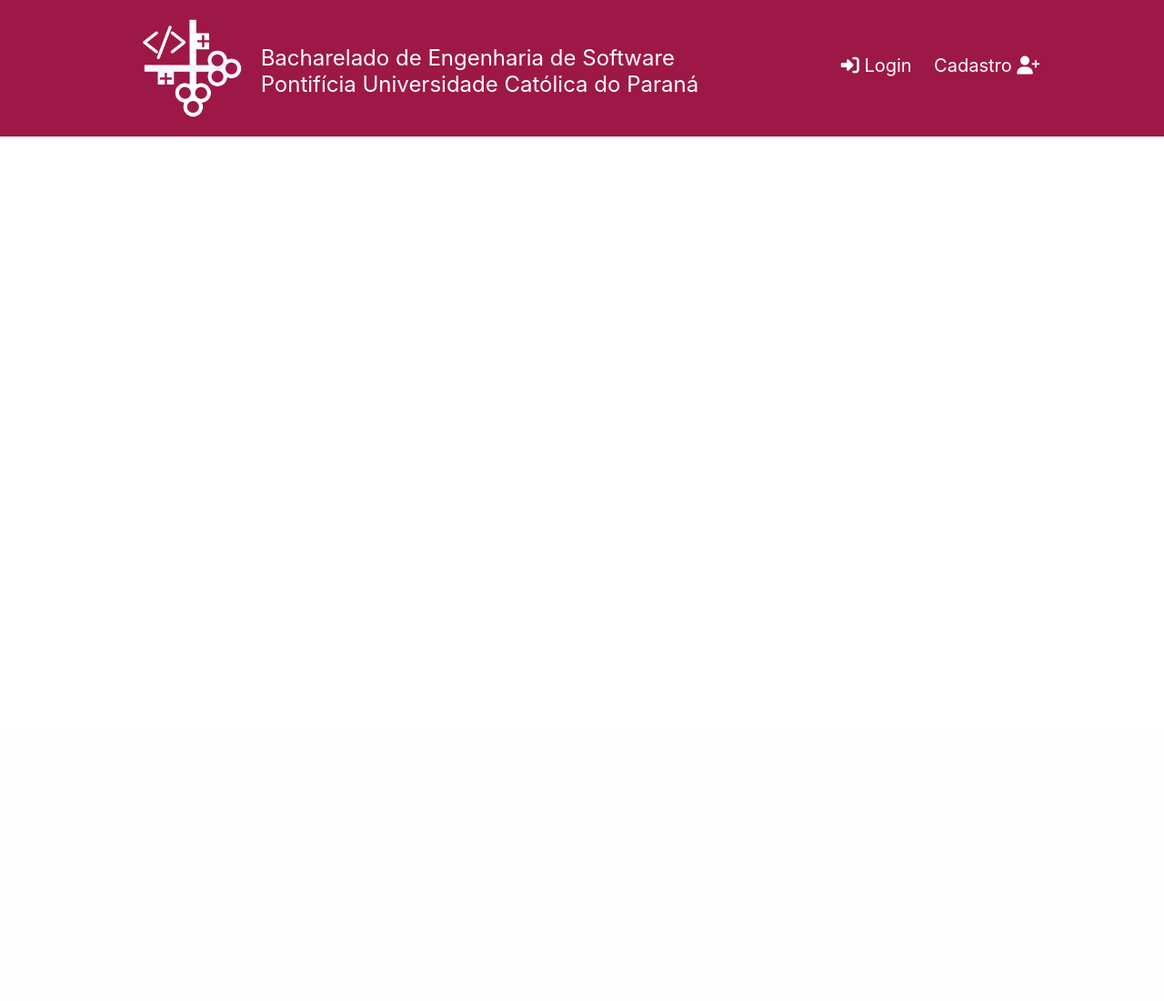
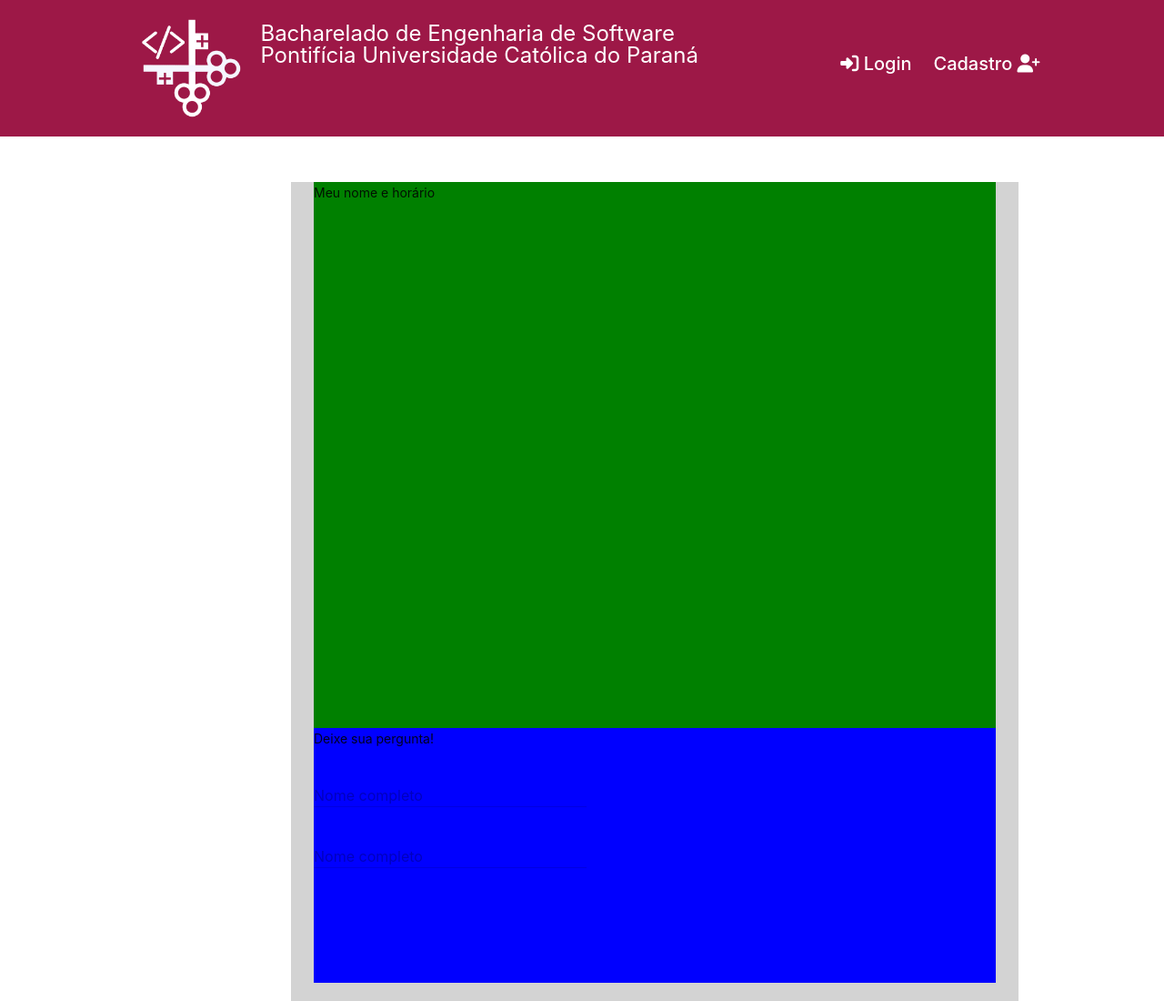
Before and after one commit to Alessandro-Schmidt/PJBL_Site_BES, a PHP site: page /Pages/FAQ_user_externo/index.html in a window 1280 px wide. Shown: the whole page at 91% size. Before the commit the page ends 150 px from the top, so only its background shows below. Run offline with PHP 8.4, Linux system fonts and the light colour scheme; some libraries are stand-ins or nearby versions.

Commit message:
CARA QUE ODIO DESSE PROJETO

```diff
--- a/Pages/FAQ_user_externo/index.html
+++ b/Pages/FAQ_user_externo/index.html
@@ -8,8 +8,11 @@
     <link rel="stylesheet" href="../FAQ_user_externo/styles/styles_FAQ.css">
     <link rel="stylesheet" href="../../styles/styles_index.css">
     <link rel="shortcut icon" href="../../img/logo_vazada_vermelha.png" type="image/x-icon">
-     <!--Font Awesome-->
      <script src="https://kit.fontawesome.com/95b08d3090.js" crossorigin="anonymous"></script>
+     <script src="https://code.getmdl.io/1.3.0/material.min.js"></script>
+    <link rel="stylesheet" href="https://code.getmdl.io/1.3.0/material.indigo-pink.min.css">
+    <!-- Material Design icon font -->
+    <link rel="stylesheet" href="https://fonts.googleapis.com/icon?family=Material+Icons">
 </head>
 <body>
     <header>
@@ -26,8 +29,32 @@
         </nav>
     </header>
     <main>
-        <div class="card_pergunta">
+        <div class="container_FAQ">
+            <div class="conteudo_FAQ">
+                <!--card da pergunta-->
+                <div class="car_pergunta">
+                    <div class="infos_pergunta">
+                        <p>Meu nome e horário</p>
+                    </div>
 
+                </div>
+            </div>
+            <div class="deixar_pergunta">
+                <div>
+                    <p>Deixe sua pergunta!</p>
+                <form action="#">
+                <div class="mdl-textfield mdl-js-textfield mdl-textfield--floating-label">
+                    <input class="mdl-textfield__input" type="text" id="nome">
+                    <label class="mdl-textfield__label" for="nome">Nome completo</label>
+                </div>
+                </form>
+                <div class="mdl-textfield mdl-js-textfield mdl-textfield--floating-label">
+                    <input class="mdl-textfield__input" type="text" id="pergunta">
+                    <label class="mdl-textfield__label" for="pergunta">Nome completo</label>
+                </div>
+                </form>
+                </div>
+            </div>
         </div>
     </main>
 </body>
--- a/Pages/FAQ_user_externo/styles/styles_FAQ.css
+++ b/Pages/FAQ_user_externo/styles/styles_FAQ.css
@@ -48,5 +48,29 @@ nav{
 
 main{
     margin: 0px;
+}
+
+.container_FAQ{
+    background-color: lightgrey;
+    width: 800px;
+    height: 900px;
+    margin-left: 320px;
+    margin-top: 50px;
+}
+
+.conteudo_FAQ{
+    width: 750px;
+    height: 600px;
+    background-color: green;
+    margin-left: 25px;
 
 }
+
+.deixar_pergunta{
+    width: 750px;
+    height: 280px;
+    background-color: blue;
+    margin-left: 25px;
+    margin-top: 0%;
+    padding
+}
```
